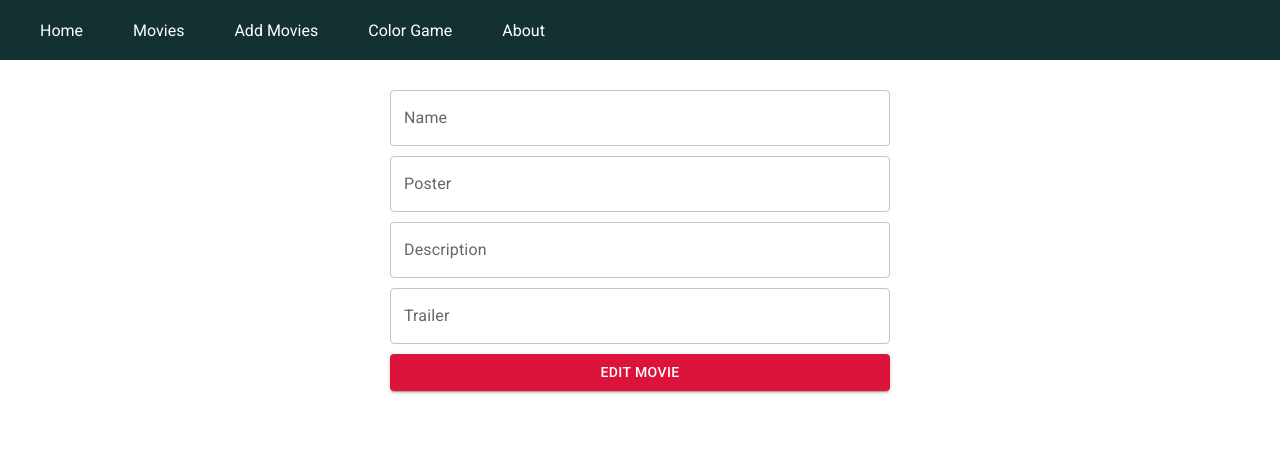
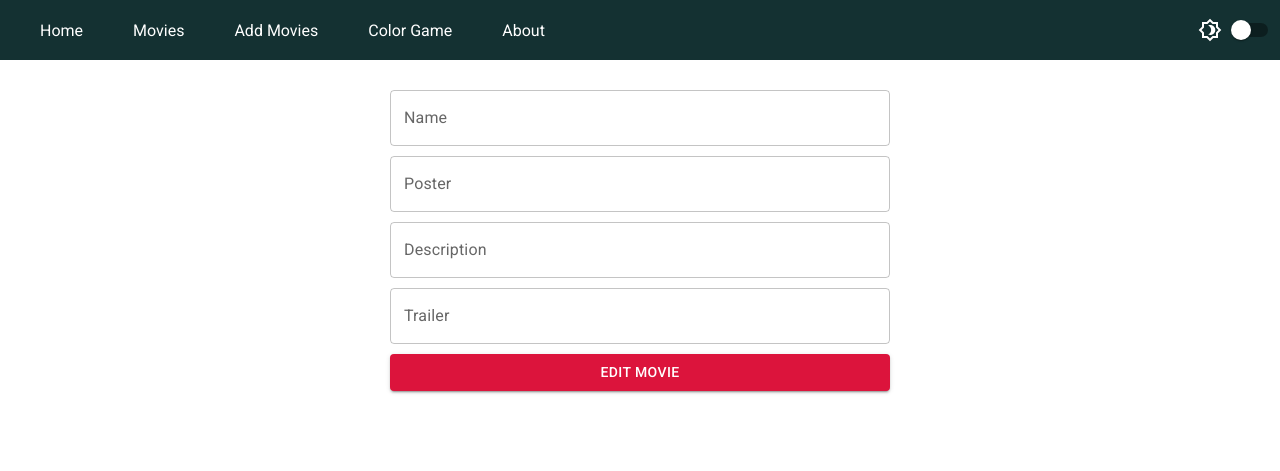
Before and after one commit to lmohanraj/first-react-project, a React (Create React App) app: page /edit/1 in a window 1280 px wide. Shown: the top 471 px of the page. Built offline with nearby package versions, Linux system fonts and the light colour scheme; no server answers.

Commit message:
Added dark theme switch

```diff
--- a/src/App.css
+++ b/src/App.css
@@ -1,20 +1,15 @@
 .App {
   font-family: sans-serif;
   text-align: center;
-  /* display: grid;
-  grid-template-columns: repeat(3,1fr); */
   justify-items: center;
-  display: flex;
-  flex-wrap: wrap;
   justify-content: space-around;
-  gap: 30px;
   place-content: center;
 }
 .movie-container{
   display: flex;
   flex-wrap: wrap;
-  justify-content: space-around;
-  gap: 0px;
+  justify-content: space-evenly;
+  gap: 80px;
   padding-top: 20px;
 }
 .movie-section{
@@ -30,6 +25,7 @@
 
 .name {
   display: flex;
+  font-weight: normal;
   flex-direction: column;
   font-size: 1.5rem;
   font-family: 'Pacifico', cursive;
@@ -125,9 +121,13 @@ button{
  }
 
  .show-button:hover{
-  color : white ;
   border-radius: 50%;
-  background-color: #143132;
+  color: black;
+  background-color: white;
+ }
+ .show-button{
+  color : grey ;
+  border-radius: 50%;
  }
 
 input{
@@ -141,6 +141,8 @@ nav{
   position:sticky;
   top: 0;
   z-index: 1;
+  background-color: white;
+  color: black;
 }
 
 ul{
@@ -149,10 +151,21 @@ ul{
   flex-direction: row;
   gap: 50px;
   background-color: #143132;
-  color: white;
+
   height: 60px;
   align-items: center;
   margin: 0px;
+}
+
+li{
+  color: black;
+}
+
+.themeChanger{
+  margin-left: auto;
+  display: flex;
+  align-items: center;
+  color: white;
 }
 
 a{
@@ -169,4 +182,5 @@ a{
 .edit-delete{
   display: flex;
   justify-content: space-evenly;
+  gap: 5px;
 }
--- a/src/App.js
+++ b/src/App.js
@@ -1,41 +1,68 @@
 import "./App.css";
-import { Switch, Route } from "react-router-dom";
-import { Color } from "./Color";
-import { MovieDetails } from "./MovieDetails";
-import { AddMovieForm } from "./AddMovieForm";
-import { EditMovieForm } from "./EditMovieForm";
+import { createTheme, ThemeProvider } from '@mui/material/styles';
+import Paper from '@mui/material/Paper';
+import { useState } from "react";
+import { Link } from "react-router-dom";
+import Switch from '@mui/material/Switch';
+import Brightness4OutlinedIcon from '@mui/icons-material/Brightness4Outlined';
 import { NavBar } from "./NavBar";
-import { MovieList } from "./MovieList";
 
 export default function App() {
+
+  const [darkTheme, setDarkTheme] = useState(false);
+  const [checked, setChecked] = useState(false);
+function ControlledSwitches() {
+
+  const handleChange = (event) => {
+    setChecked(!checked);
+    setDarkTheme(!darkTheme);
+  };
+
   return (
-    <section>
-      <NavBar></NavBar>
-
-      <Switch>
-        <Route exact path="/">
-          Home page
-        </Route>
-        <Route path="/edit/:id">
-          <EditMovieForm />
-        </Route>
-        <Route exact path="/movies">
-                <MovieList
-                ></MovieList>
-        </Route>
-        <Route exact path="/movies/:id">
-          <MovieDetails />
-        </Route>
-        <Route exact path="/add-movie">
-          <AddMovieForm />
-        </Route>
-        <Route exact path="/color-game">
-          <Color />
-        </Route>
-        <Route exact path="/about">
-          About page
-        </Route>
-      </Switch>
-    </section>
+    <Switch
+      checked={checked}
+      onChange={handleChange}
+      inputProps={{ 'aria-label': 'controlled' }}
+    />
   );
 }
+
+  const theme = createTheme({
+    palette: {
+      mode: darkTheme? 'dark' : 'light',
+    },
+  });
+
+  return (
+    <ThemeProvider theme={theme}>
+    <Paper elevation={3} style={{minHeight:"100vh"}}>
+    <section>
+      <nav>
+      <ul>
+        <li>
+          <Link to="/">Home</Link>
+        </li>
+        <li>
+          <Link to="/movies">Movies</Link>
+        </li>
+        <li>
+          <Link to="/add-movie">Add Movies</Link>
+        </li>
+        <li>
+          <Link to="/color-game">Color Game</Link>
+        </li>
+        <li>
+          <Link to="/about">About</Link>
+        </li>
+        <li className="themeChanger">
+        <Brightness4OutlinedIcon />
+          <ControlledSwitches />
+        </li>
+      </ul>
+    </nav>
+    <NavBar></NavBar>
+    </section>
+    </Paper>
+    </ThemeProvider>
+  );
+}
--- a/src/Counter.js
+++ b/src/Counter.js
@@ -8,7 +8,8 @@ export function Counter() {
   const incrementDislike = () => setDislike(dislike + 1); // UseState function for dislike value
   const iconStyle = {
     fontSize: "1.7rem",
-    color: "#0f0d2b" // Styling like & dislike icons
+    // border : "1px solid black",
+    color: "black", // Styling like & dislike icons
   };
 
   return (
@@ -26,7 +27,7 @@ export function Counter() {
 
       {/* Display the dislike button */}
 
-      <Badge onClick={incrementDislike} badgeContent={dislike} color="primary" overlap="circular"
+      <Badge onClick={incrementDislike} badgeContent={dislike} color="error" overlap="circular"
         anchorOrigin={{
           vertical: 'top',
           horizontal: 'left',
--- a/src/NavBar.js
+++ b/src/NavBar.js
@@ -1,25 +1,34 @@
-import { Link } from "react-router-dom";
-
+import { Color } from "./Color";
+import { MovieDetails } from "./MovieDetails";
+import { AddMovieForm } from "./AddMovieForm";
+import { EditMovieForm } from "./EditMovieForm";
+import { MovieList } from "./MovieList";
+import { Switch, Route } from "react-router-dom";
 export function NavBar() {
   return (
-    <nav>
-      <ul>
-        <li>
-          <Link to="/">Home</Link>
-        </li>
-        <li>
-          <Link to="/movies">Movies</Link>
-        </li>
-        <li>
-          <Link to="/add-movie">Add Movies</Link>
-        </li>
-        <li>
-          <Link to="/color-game">Color Game</Link>
-        </li>
-        <li>
-          <Link to="/about">About</Link>
-        </li>
-      </ul>
-    </nav>
+    <Switch>
+        <Route exact path="/">
+          Home page
+        </Route>
+        <Route path="/edit/:id">
+          <EditMovieForm />
+        </Route>
+        <Route exact path="/movies">
+                <MovieList
+                ></MovieList>
+        </Route>
+        <Route exact path="/movies/:id">
+          <MovieDetails />
+        </Route>
+        <Route exact path="/add-movie">
+          <AddMovieForm />
+        </Route>
+        <Route exact path="/color-game">
+          <Color />
+        </Route>
+        <Route exact path="/about">
+          About page
+        </Route>
+      </Switch>
   );
 }
```
